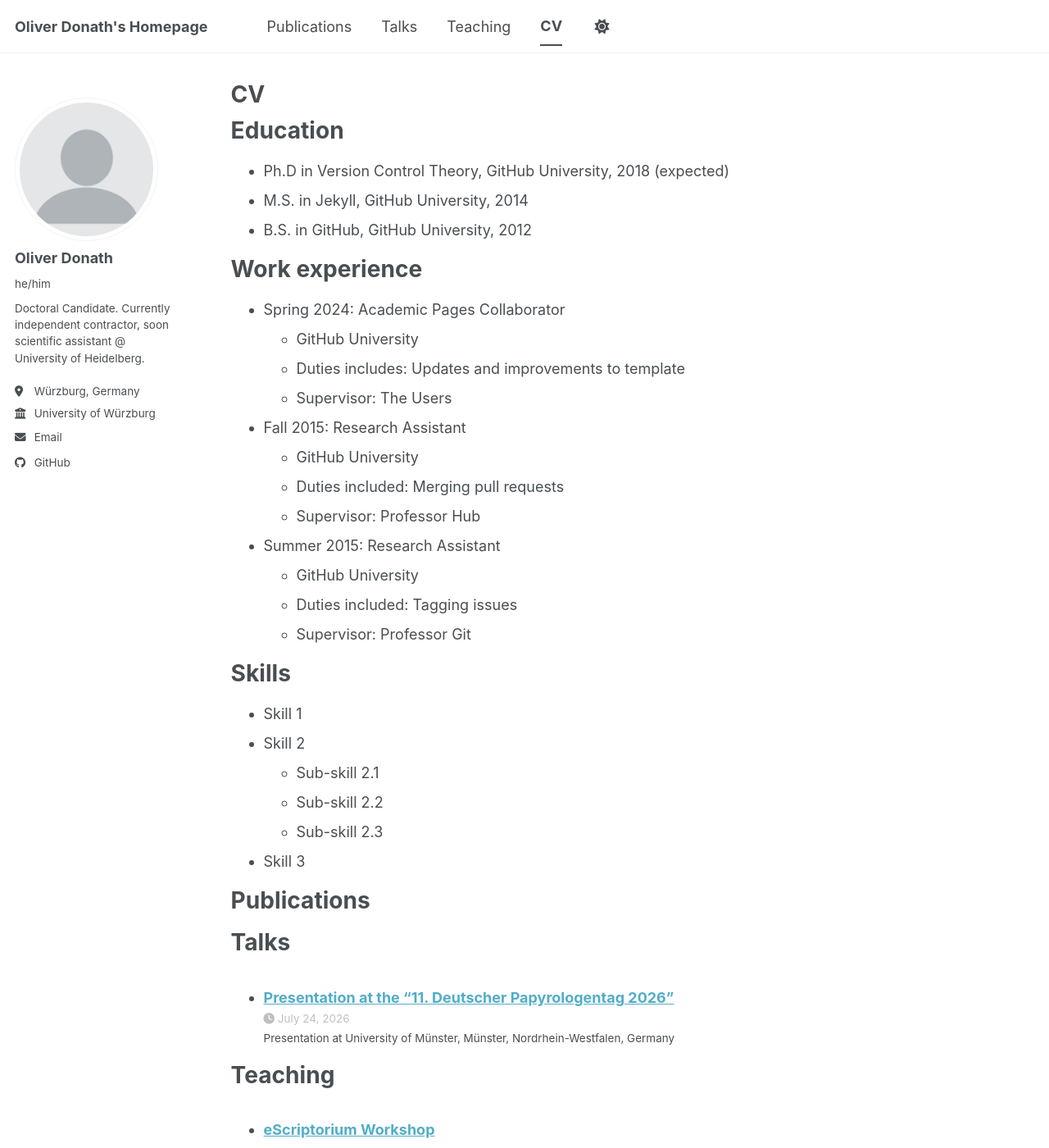
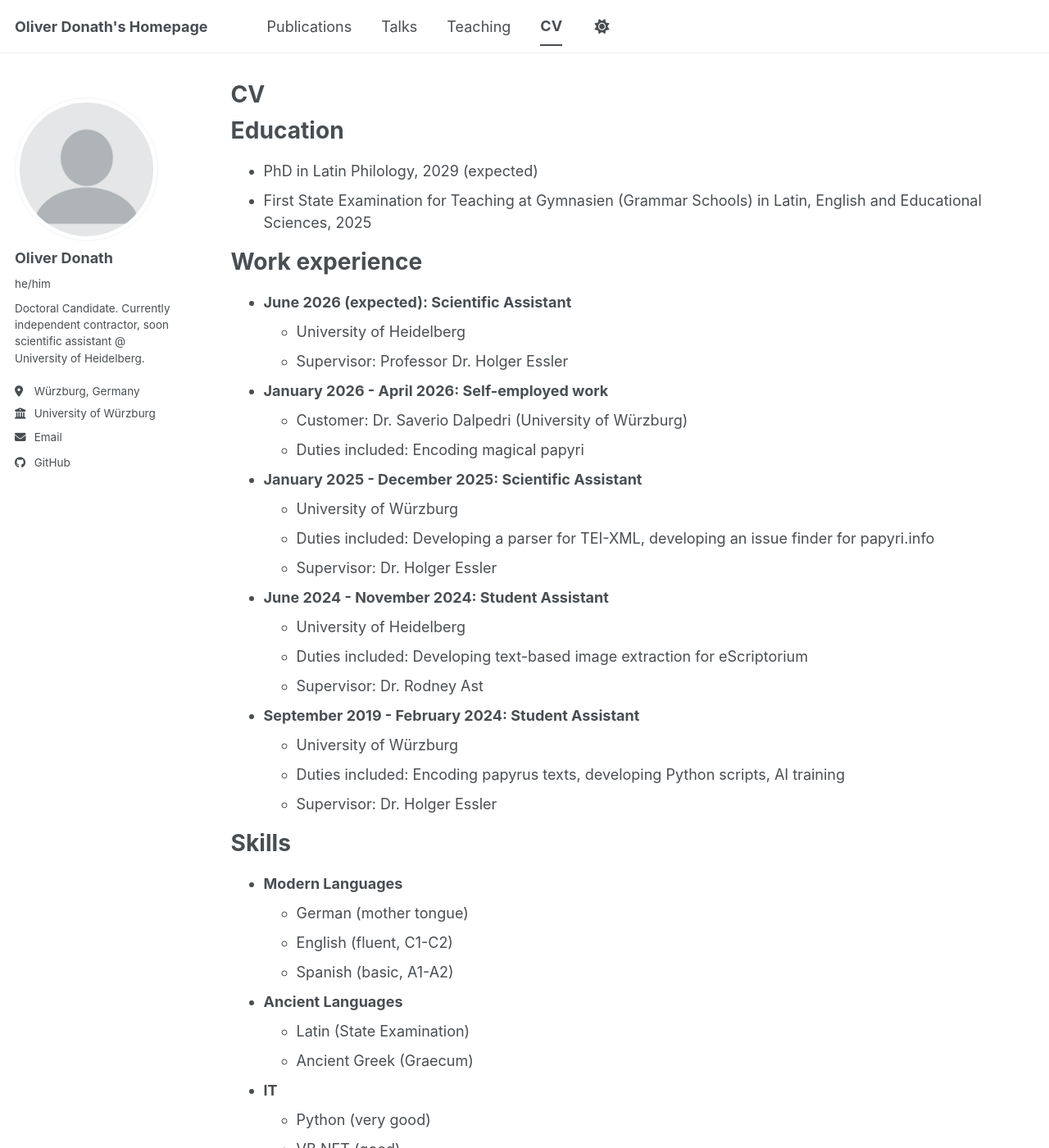
Before and after one commit to oli-do/oli-do.github.io, a Jekyll site: the page built from _pages/cv.md, in a window 1280 px wide and 1400 px high. Shown: the whole window at 82% size. Built offline with Jekyll 4.4.1, drawn with Linux system fonts in a browser that asks for light colours; a script bundle is joined from its source files by our own code; library files that are not in the unit come from our copies; a file with an impossible date is left out; some of the changed text lies outside the part shown.

Commit message:
Update cv.md

```diff
--- a/_pages/cv.md
+++ b/_pages/cv.md
@@ -11,35 +11,47 @@ redirect_from:
 
 Education
 ======
-* Ph.D in Version Control Theory, GitHub University, 2018 (expected)
-* M.S. in Jekyll, GitHub University, 2014
-* B.S. in GitHub, GitHub University, 2012
+* PhD in Latin Philology, 2029 (expected)
+* First State Examination for Teaching at Gymnasien (Grammar Schools) in Latin, English and Educational Sciences, 2025
 
 Work experience
 ======
-* Spring 2024: Academic Pages Collaborator
-  * GitHub University
-  * Duties includes: Updates and improvements to template
-  * Supervisor: The Users
+* <b>June 2026 (expected): Scientific Assistant</b>
+  * University of Heidelberg
+  * Supervisor: Professor Dr. Holger Essler
 
-* Fall 2015: Research Assistant
-  * GitHub University
-  * Duties included: Merging pull requests
-  * Supervisor: Professor Hub
+* <b>January 2026 - April 2026: Self-employed work</b>
+  * Customer: Dr. Saverio Dalpedri (University of Würzburg)
+  * Duties included: Encoding magical papyri
 
-* Summer 2015: Research Assistant
-  * GitHub University
-  * Duties included: Tagging issues
-  * Supervisor: Professor Git
+* <b>January 2025 - December 2025: Scientific Assistant</b>
+  * University of Würzburg
+  * Duties included: Developing a parser for TEI-XML, developing an issue finder for papyri.info
+  * Supervisor: Dr. Holger Essler
+
+* <b>June 2024 - November 2024: Student Assistant</b>
+  * University of Heidelberg
+  * Duties included: Developing text-based image extraction for eScriptorium
+  * Supervisor: Dr. Rodney Ast
+
+* <b>September 2019 - February 2024: Student Assistant</b>
+  * University of Würzburg
+  * Duties included: Encoding papyrus texts, developing Python scripts, AI training
+  * Supervisor: Dr. Holger Essler
 
 Skills
 ======
-* Skill 1
-* Skill 2
-  * Sub-skill 2.1
-  * Sub-skill 2.2
-  * Sub-skill 2.3
-* Skill 3
+* <b>Modern Languages</b>
+  * German (mother tongue)
+  * English (fluent, C1-C2)
+  * Spanish (basic, A1-A2)
+* <b>Ancient Languages</b>
+  * Latin (State Examination)
+  * Ancient Greek (Graecum)
+* <b>IT</b>
+  * Python (very good)
+  * VB.NET (good)
+  * Java (basic knowledge)
 
 Publications
 ======
@@ -58,7 +70,3 @@ Teaching
   <ul>{% for post in site.teaching reversed %}
     {% include archive-single-cv.html %}
   {% endfor %}</ul>
-
-Service and leadership
-======
-* Currently signed in to 43 different slack teams
```
